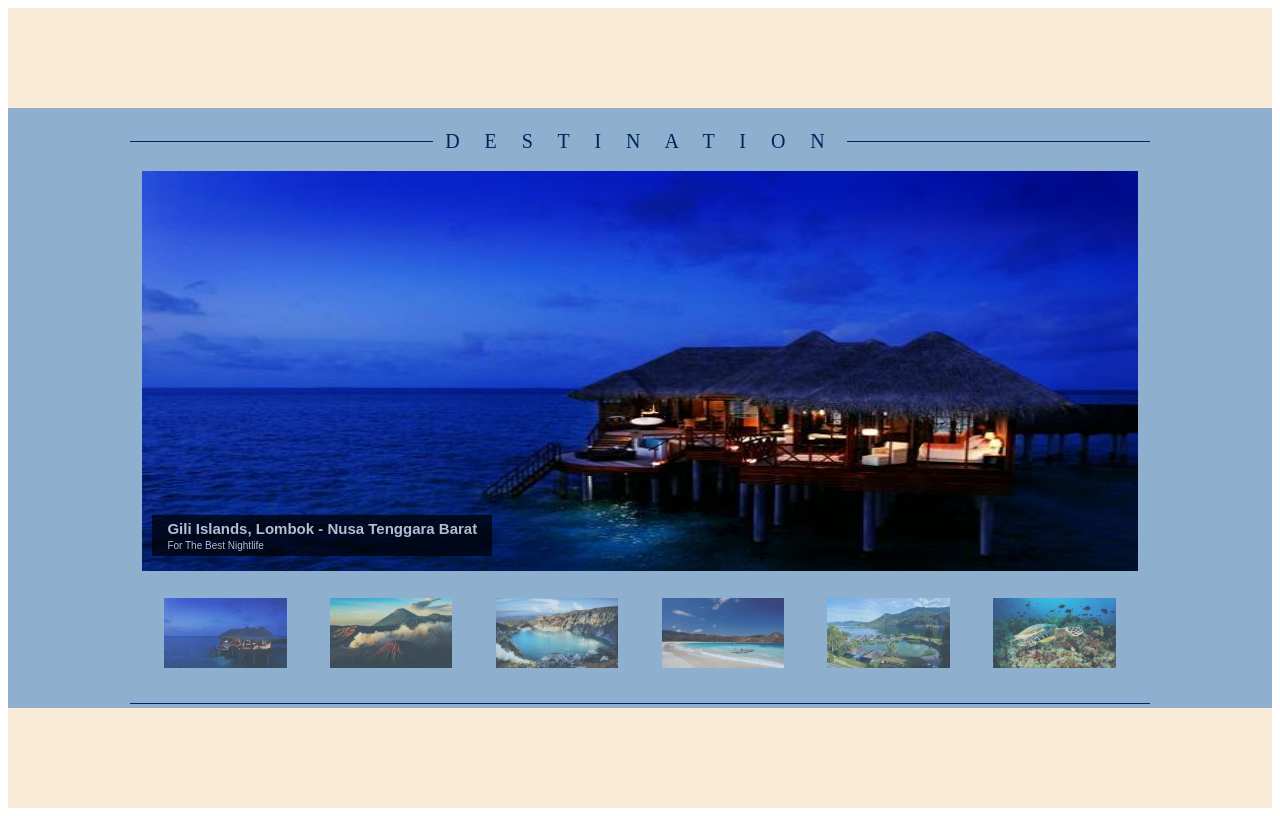
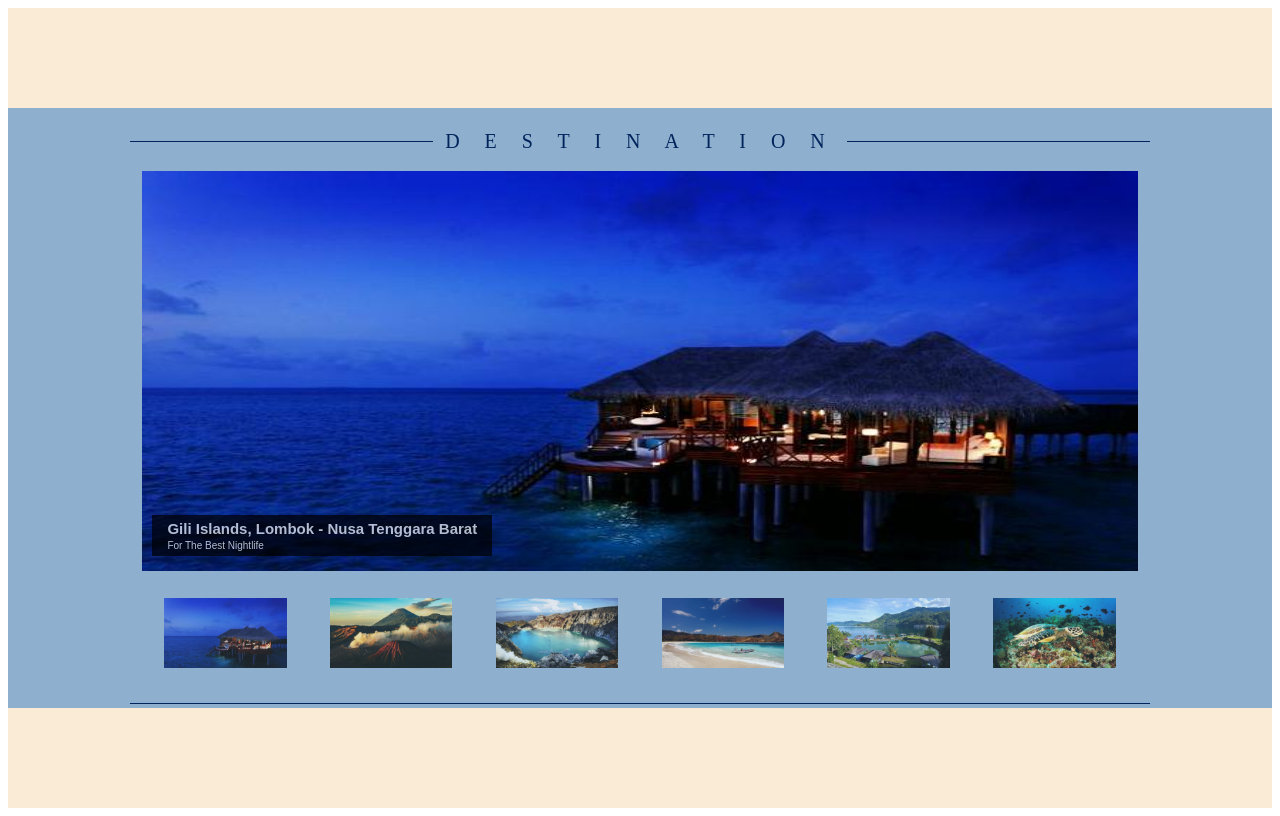
Before and after one commit to retiasryn/project1, a plain HTML site: page index.html in a window 1280 px wide. Drawn offline with Linux system fonts and the light colour scheme.

Commit message:
Update stylesheet.css

```diff
--- a/stylesheet.css
+++ b/stylesheet.css
@@ -77,11 +77,11 @@ fieldset legend {
 }
 
 .list-opacity-off, .list-hover-opacity-off:hover {
-    opacity: 1;
+    opacity: 2;
 }
 
 .list-opacity, .list-hover-opacity:hover {
-    opacity: 0.60;
+    opacity: 0.80;
 }
 
 .flex-list {
```
